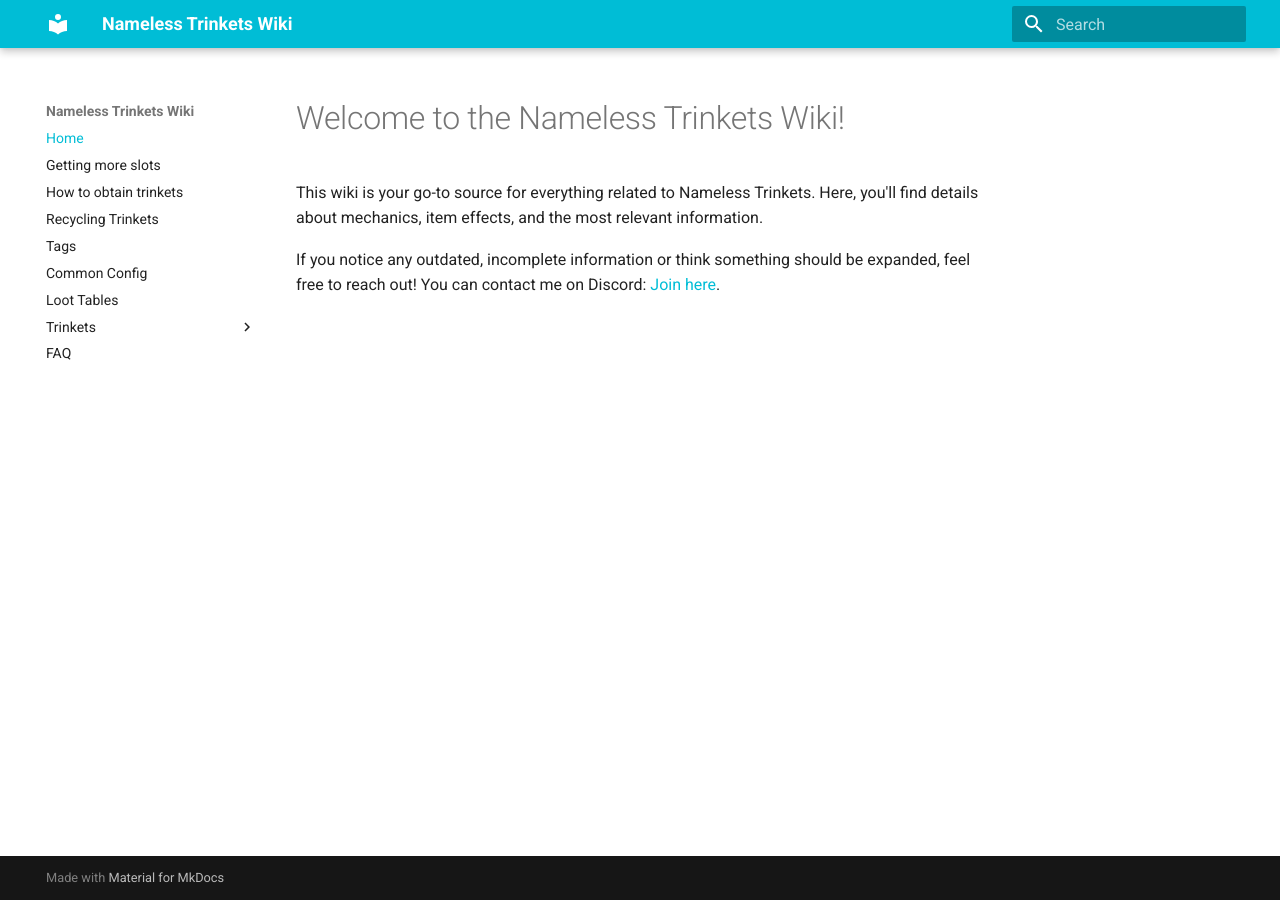
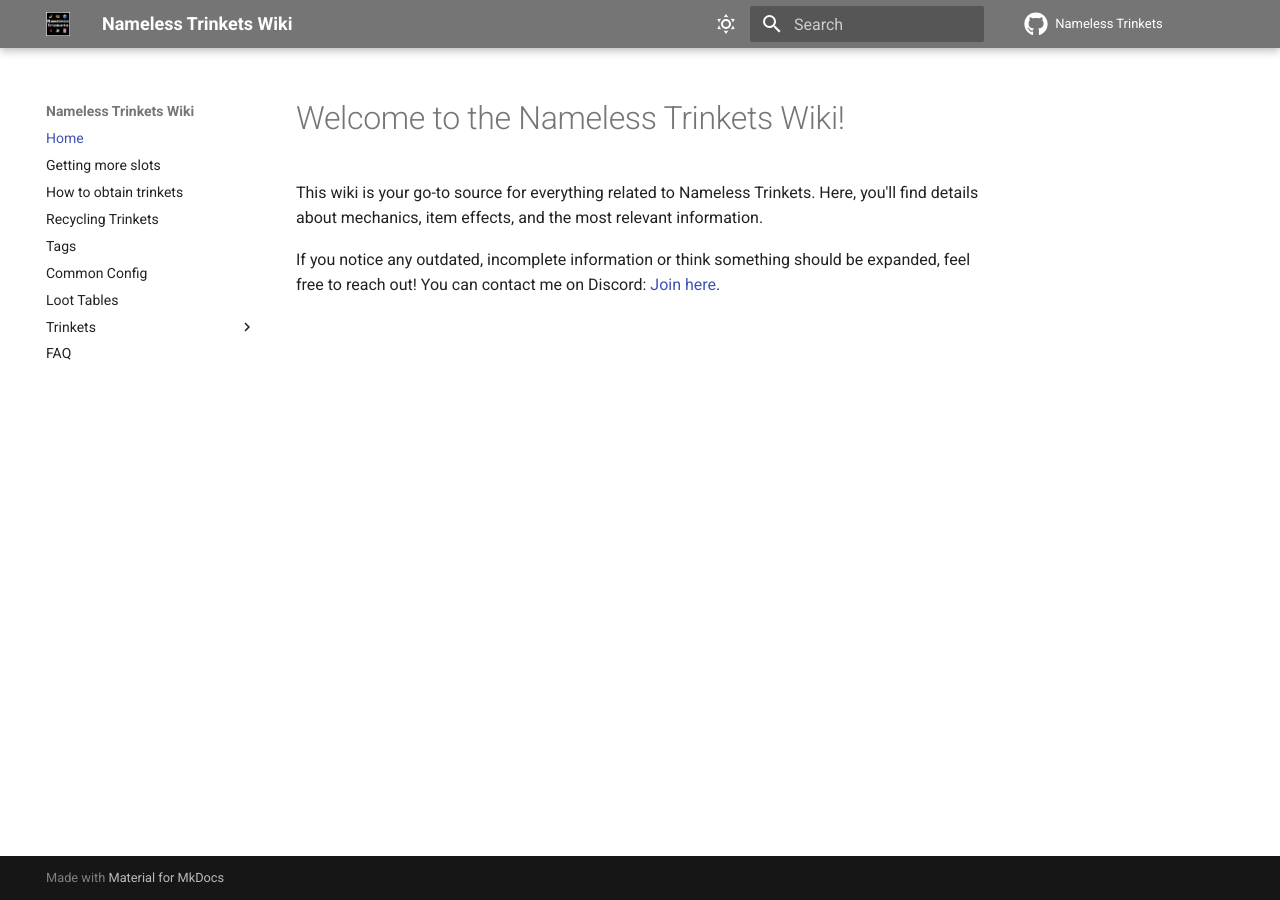
Before and after one commit to Cozary/Nameless-Trinkets, an MkDocs documentation site: the page built from docs/index.md, in a window 1280 px wide. Built offline with MkDocs 1.6.1 and Material for MkDocs 9.7.7, drawn with Linux system fonts in a browser that asks for light colours; comment, search, counter and statistics services are not loaded.

Commit message:
added logo and github link

```diff
--- a/mkdocs.yml
+++ b/mkdocs.yml
@@ -1,10 +1,23 @@
 site_name: Nameless Trinkets Wiki
 site_url: https://nameless-trinkets.wiki
+repo_url: https://github.com/Cozary/Nameless-Trinkets
+repo_name: Nameless Trinkets
 theme:
+  logo: assets/logo.png
+  favicon: assets/logo.png
+  language: en
   name: material
   palette:
-    primary: cyan
+    - primary: grey
+      toggle:
+        icon: material/weather-sunny
+        name: Switch to dark mode
+    - primary: black
+      toggle:
+        icon: material/weather-night
+        name: Switch to light mode
   icon:
+    repo: fontawesome/brands/github
     admonition:
       note: octicons/tag-16
       abstract: octicons/checklist-16
```
Also changed, not shown: docs/assets/logo.png (added).
